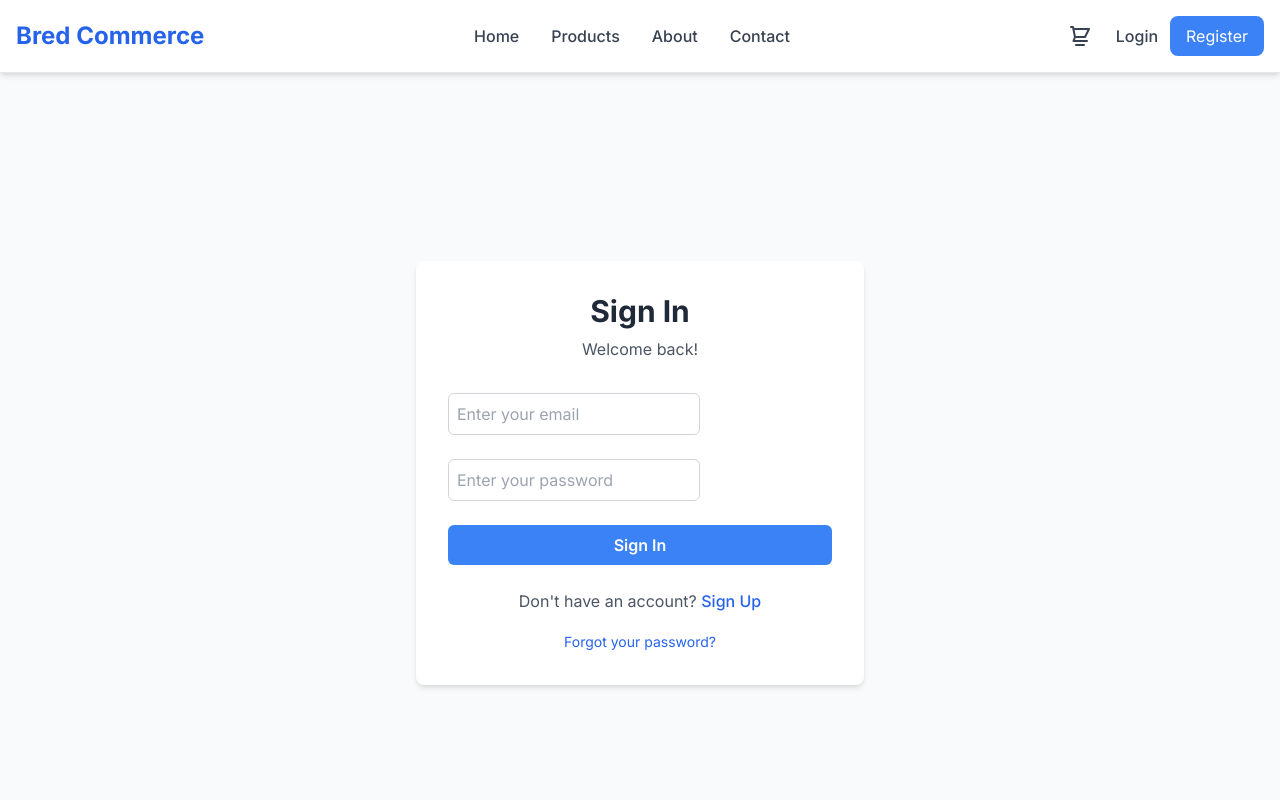
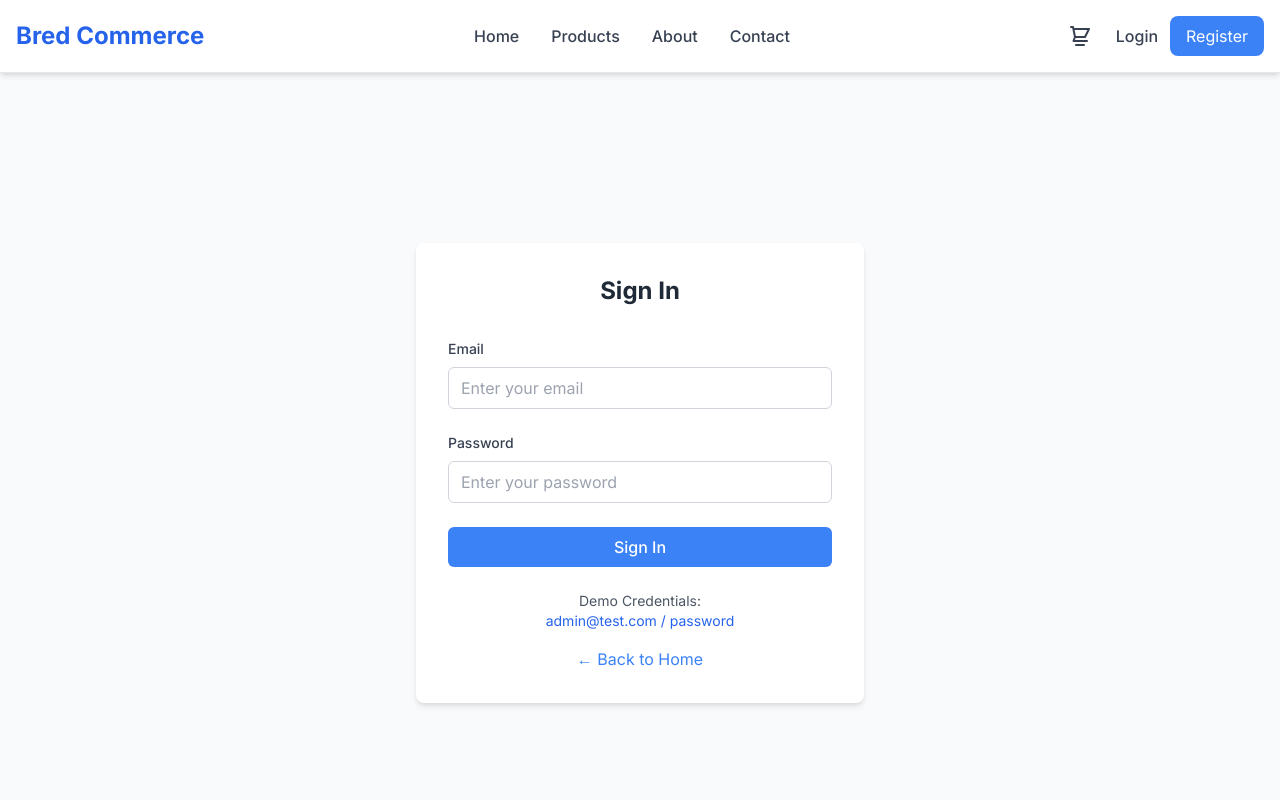
Before and after one commit to bebret/FinalProjectBNCC, a Next.js app: page /login in a window 1280 px wide. Shown: the top 800 px of the page. Built offline with nearby package versions, Linux system fonts and the light colour scheme; no server answers.

Commit message:
page.tsx

```diff
--- a/src/app/login/page.tsx
+++ b/src/app/login/page.tsx
@@ -1,18 +1,14 @@
 "use client"
 
-import React, { useContext, useState } from 'react';
-import { AuthContext } from '@/context/AuthContext';
-import Input from '@/components/ui/Input';
-import Button from '@/components/ui/Button';
-import { useRouter } from 'next/navigation'; // Ganti dari 'next/router'
+import React, { useState } from 'react';
+import { useRouter } from 'next/navigation';
+import Link from 'next/link';
 
 const LoginPage = () => {
-    const { login } = useContext(AuthContext);
   const [email, setEmail] = useState('');
   const [password, setPassword] = useState('');
   const [loading, setLoading] = useState(false);
   const [error, setError] = useState('');
-
   const router = useRouter();
 
   const handleSubmit = async (e: React.FormEvent) => {
@@ -20,71 +16,85 @@ const LoginPage = () => {
     setLoading(true);
     setError('');
 
-        try {
-            await login(email, password);
-            router.push('/'); // Redirect to home after login
-        } catch (err) {
+    // Simple validation
+    if (!email || !password) {
+      setError('Please fill in all fields');
+      setLoading(false);
+      return;
+    }
+
+    // Simulate login
+    setTimeout(() => {
+      if (email === 'admin@test.com' && password === 'password') {
+        alert('Login successful!');
+        router.push('/');
+      } else {
         setError('Invalid email or password');
-        } finally {
+      }
       setLoading(false);
-        }
+    }, 1000);
   };
 
   return (
-        <div className="min-h-screen bg-gray-50 flex items-center justify-center px-4">
+    <div className="min-h-screen bg-gray-50 flex items-center justify-center">
       <div className="max-w-md w-full bg-white rounded-lg shadow-md p-8">
-                <div className="text-center mb-8">
-                    <h1 className="text-3xl font-bold text-gray-800">Sign In</h1>
-                    <p className="text-gray-600 mt-2">Welcome back!</p>
-                </div>
+        <h2 className="text-2xl font-bold text-center text-gray-800 mb-8">
+          Sign In
+        </h2>
 
         <form onSubmit={handleSubmit} className="space-y-6">
           {error && (
-                        <div className="bg-red-100 border border-red-400 text-red-700 px-4 py-3 rounded">
+            <div className="bg-red-50 border border-red-200 text-red-600 px-4 py-3 rounded-md">
               {error}
             </div>
           )}
 
-                    <Input
-                        label="Email Address"
+          <div>
+            <label className="block text-sm font-medium text-gray-700 mb-2">
+              Email
+            </label>
+            <input
               type="email"
               value={email}
               onChange={(e) => setEmail(e.target.value)}
+              className="w-full px-3 py-2 border border-gray-300 rounded-md focus:outline-none focus:ring-2 focus:ring-blue-500"
+              placeholder="Enter your email"
               required
-                        placeholder="Enter your email"
             />
+          </div>
 
-                    <Input
-                        label="Password"
+          <div>
+            <label className="block text-sm font-medium text-gray-700 mb-2">
+              Password
+            </label>
+            <input
               type="password"
               value={password}
               onChange={(e) => setPassword(e.target.value)}
+              className="w-full px-3 py-2 border border-gray-300 rounded-md focus:outline-none focus:ring-2 focus:ring-blue-500"
+              placeholder="Enter your password"
               required
-                        placeholder="Enter your password"
             />
+          </div>
 
-                    <Button
+          <button
             type="submit"
             disabled={loading}
-                        className="w-full"
+            className="w-full bg-blue-500 text-white py-2 px-4 rounded-md hover:bg-blue-600 disabled:opacity-50 font-medium"
           >
-                        {loading ? 'Signing In...' : 'Sign In'}
-                    </Button>
+            {loading ? 'Signing in...' : 'Sign In'}
+          </button>
         </form>
 
         <div className="mt-6 text-center">
-                    <p className="text-gray-600">
-                        Don't have an account?{' '}
-                        <a href="/register" className="text-blue-600 hover:text-blue-700 font-medium">
-                            Sign Up
-                        </a>
-                    </p>
+          <p className="text-sm text-gray-600">Demo Credentials:</p>
+          <p className="text-sm text-blue-600">admin@test.com / password</p>
         </div>
 
         <div className="mt-4 text-center">
-                    <a href="/forgot-password" className="text-sm text-blue-600 hover:text-blue-700">
-                        Forgot your password?
-                    </a>
+          <Link href="/" className="text-blue-500 hover:text-blue-600">
+            ← Back to Home
+          </Link>
         </div>
       </div>
     </div>
```
Lines whose indentation alone changed are shown as unchanged.
